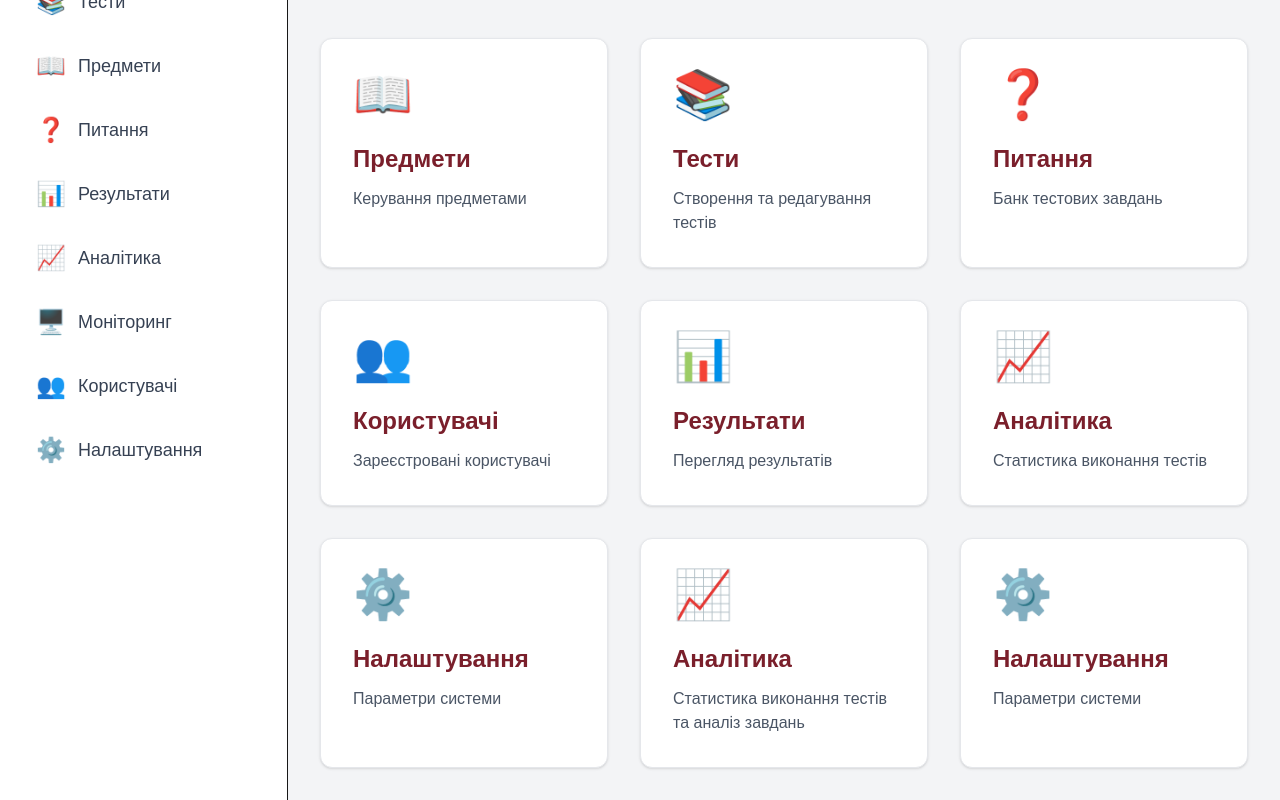
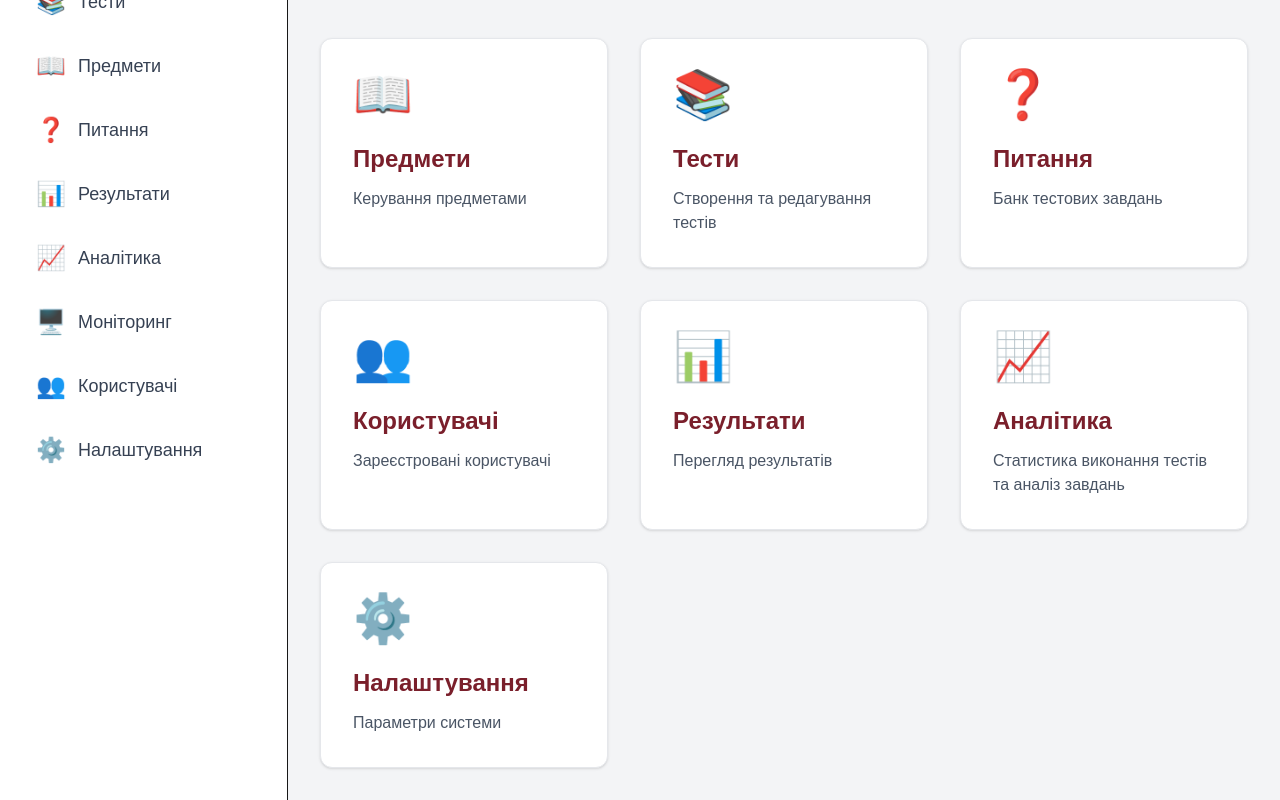
Before and after one commit to Andrii-kh-test/nmt-platform, a Next.js app: page /admin in a window 1280 px wide. Shown: the part 266-1066 px from the top of the page. Built offline with nearby package versions, Linux system fonts and the light colour scheme.

Commit message:
Remove duplicate analytics card

```diff
--- a/app/admin/page.tsx
+++ b/app/admin/page.tsx
@@ -25,7 +25,7 @@ const cards = [
     href: "/admin/users",
     icon: "👥",
   },
-  {
+{
   title: "Результати",
   description: "Перегляд результатів",
   href: "/admin/results",
@@ -33,7 +33,7 @@ const cards = [
 },
 {
   title: "Аналітика",
-  description: "Статистика виконання тестів",
+  description: "Статистика виконання тестів та аналіз завдань",
   href: "/admin/analytics",
   icon: "📈",
 },
@@ -43,19 +43,6 @@ const cards = [
   href: "/admin/settings",
   icon: "⚙️",
 },
-  {
-    title: "Аналітика",
-    description:
-      "Статистика виконання тестів та аналіз завдань",
-    href: "/admin/analytics",
-    icon: "📈",
-  },
-  {
-    title: "Налаштування",
-    description: "Параметри системи",
-    href: "/admin/settings",
-    icon: "⚙️",
-  },
 ];
 
 export default function AdminPage() {
```
